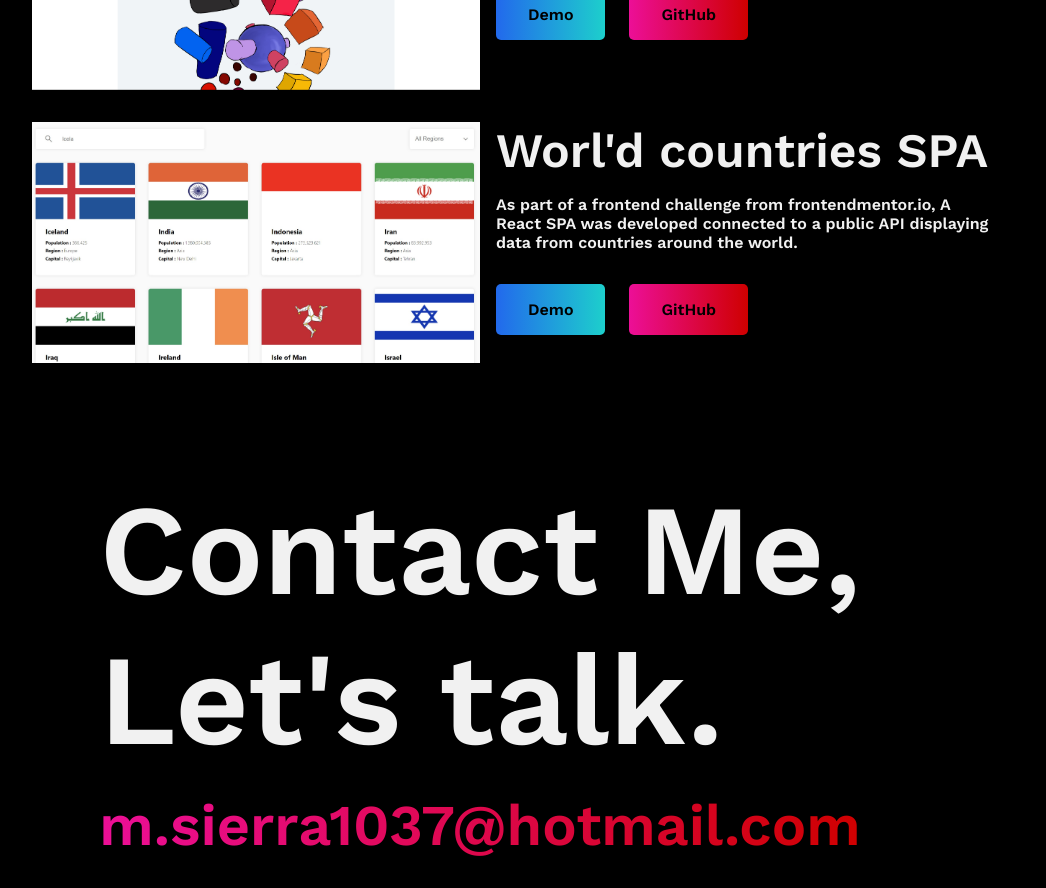
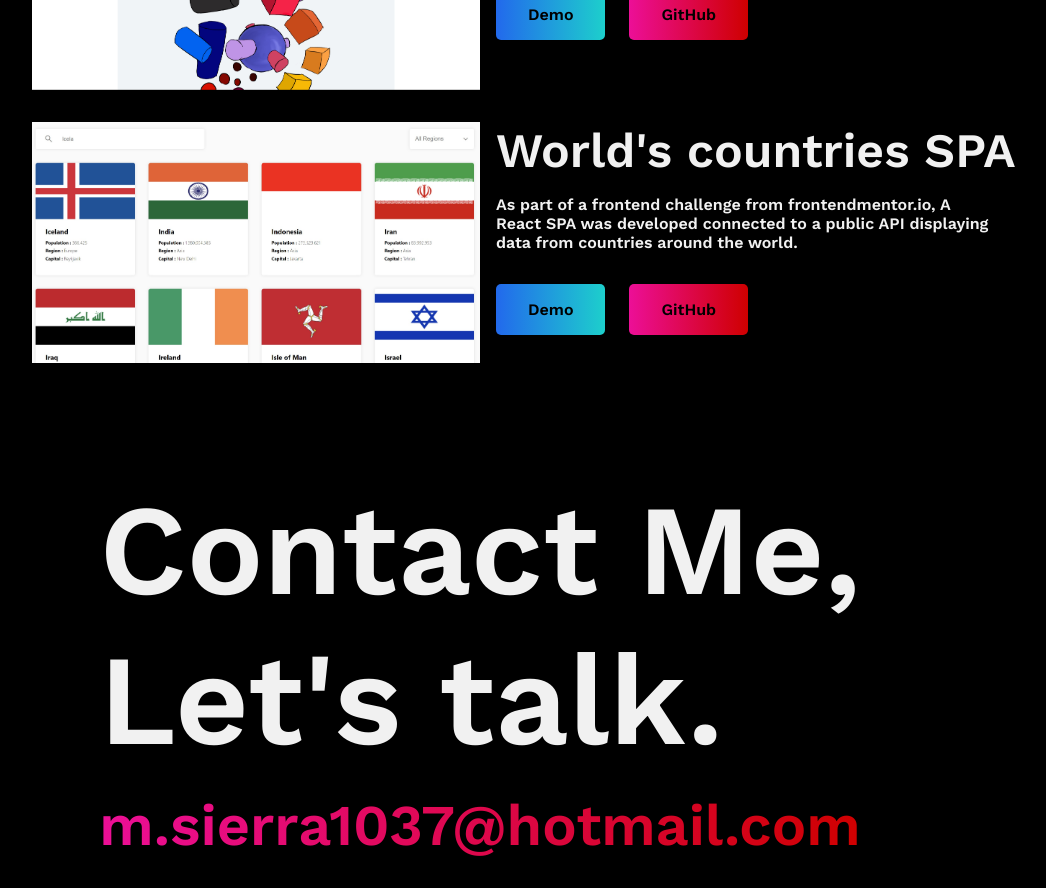
Before and after one commit to Sierra9999/Portfolio, a Next.js app: page / in a window 1280 px wide. Shown: the part 1680-2568 px from the top of the page, without its empty margins (160-1206 px from the left). Built offline with nearby package versions, Linux system fonts and the light colour scheme.

Commit message:
fix: typo on a title

```diff
--- a/src/components/Portfolio.tsx
+++ b/src/components/Portfolio.tsx
@@ -17,7 +17,7 @@ const projectList : Array<CardProps> = [
     repoUrl : 'https://github.com/SynergyWire/SynergyWire-Blog',
   },
   {
-    title : "Worl'd countries SPA",
+    title : "World's countries SPA",
     imgPath : '/Projects/countries-app.jpg',
     description : 'As part of a frontend challenge from frontendmentor.io, A React SPA was developed connected to a public API displaying data from countries around the world.',
     liveDemoUrl : 'https://sierra9999.github.io/country-app/',
```
